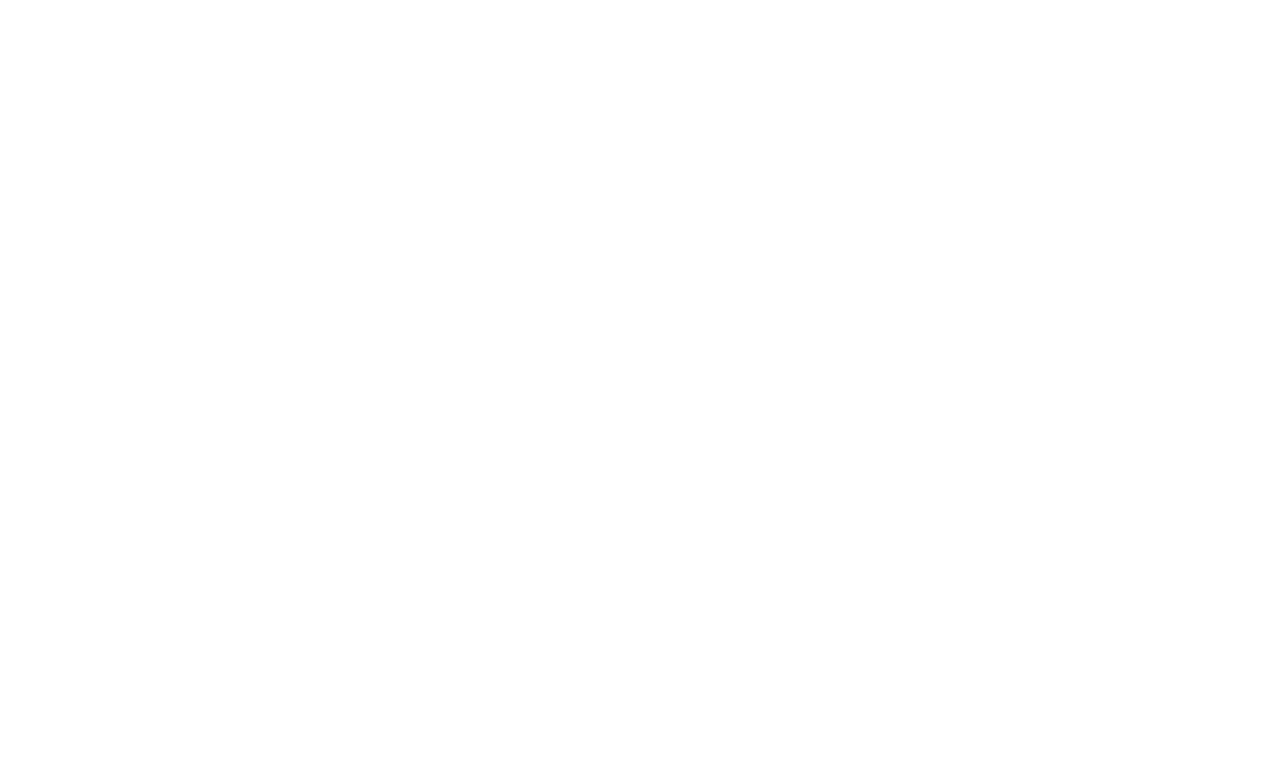
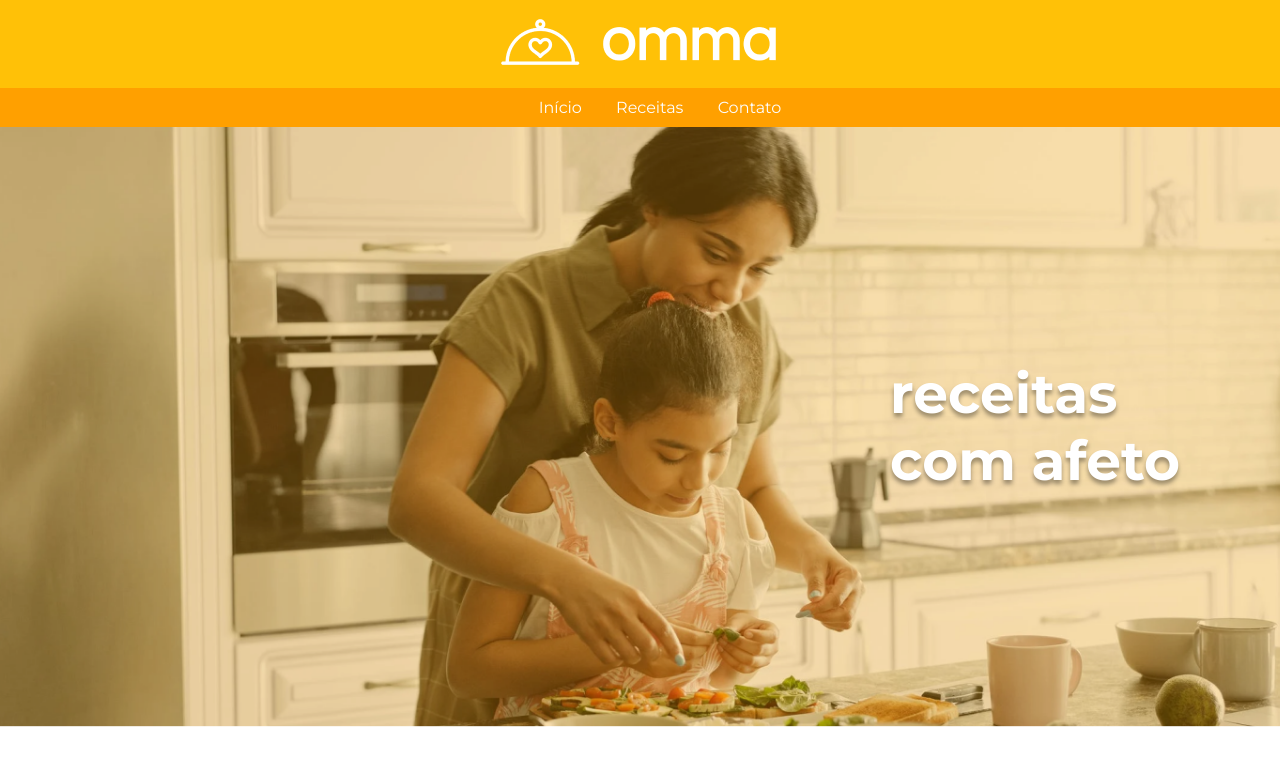
Before and after one commit to sm1-rise/projeto-Omma, a plain HTML site: page index.html in a window 1280 px wide. Drawn offline with Linux system fonts and the light colour scheme.

Commit message:
Menu e Banner

```diff
--- a/css/estilo.css
+++ b/css/estilo.css
@@ -0,0 +1,63 @@
+@import url('https://fonts.googleapis.com/css2?family=Montserrat:wght@300;400;500;600;700&display=swap');
+
+body {
+    margin: 0;
+    padding: 0;
+    font-family: 'Montserrat', sans-serif;
+}
+
+header .logo {
+    background-color: #FFC107;
+    text-align: center;
+
+}
+
+header .menu {
+    background-color: #FFA000;
+    display: flex;
+    /* ativar flexbox */
+    justify-content: center;
+    /* centralizar na horizontal */
+}
+
+header .menu ul {
+    margin: 0;
+}
+
+header .menu ul li {
+    display: inline-block;
+    padding: 10px 15px;
+    /* padding = espaçamento interno | 10px pra cima e pra baixo, 15px pras laterais */
+}
+
+header .menu ul li a {
+    text-decoration: none;
+    color: #fdfdfd;
+}
+
+
+header .menu ul li {
+    display: inline-block;
+}
+
+main section.banner {
+    height: 600px;
+    background-image: url(../imagens/imagem-principal.png);
+    background-repeat: no-repeat;
+    background-size: cover;
+}
+
+main section.banner .container {
+    display: flex;
+    justify-content: flex-end;
+    align-items: center;
+    height: 600px;
+}
+
+main section.banner h1 {
+    font-size: 55px;
+    text-transform: lowercase;
+    color: #fff;
+    text-shadow: 0px 4px 4px rgba(0, 0, 0, 0.36);
+    padding: 100px;
+}
--- a/index.html
+++ b/index.html
@@ -5,15 +5,32 @@
     <meta charset="UTF-8">
     <meta http-equiv="X-UA-Compatible" content="IE=edge">
     <meta name="viewport" content="width=device-width, initial-scale=1.0">
-
+    <link rel="stylesheet" href="css/estilo.css">
     <title>Omma - Receitas com afeto</title>
-
 </head>
 <!--Cabeçalho-->
 
 <body>
+    <header>
+        <div class="logo">
+            <img src="imagens/logo.png" alt="Logo Omma">
+        </div>
+        <div class="menu">
+            <nav>
+                <ul>
+                    <li> <a href="index.html">Início</a> </li>
+                    <li> <a href="lista-receitas.html">Receitas</a></li>
+                    <li> <a href="contato.html">Contato</a></li>
+                </ul>
+            </nav>
+        </div>
+    </header>
     <main>
-        <!--principal-->
+        <section class="banner">
+            <div class="container">
+                <h1>Receitas<br>com afeto</h1>
+            </div>
+        </section>
     </main>
 </body>
 
```
Also changed, not shown: imagens/imagem-principal.png (added).
